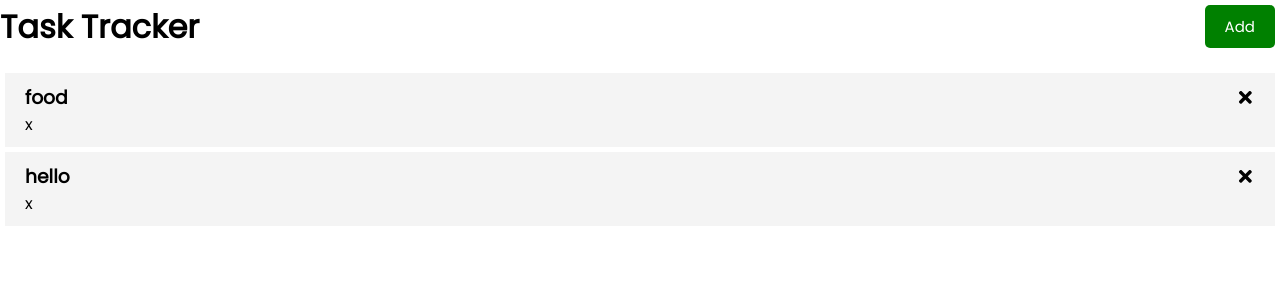
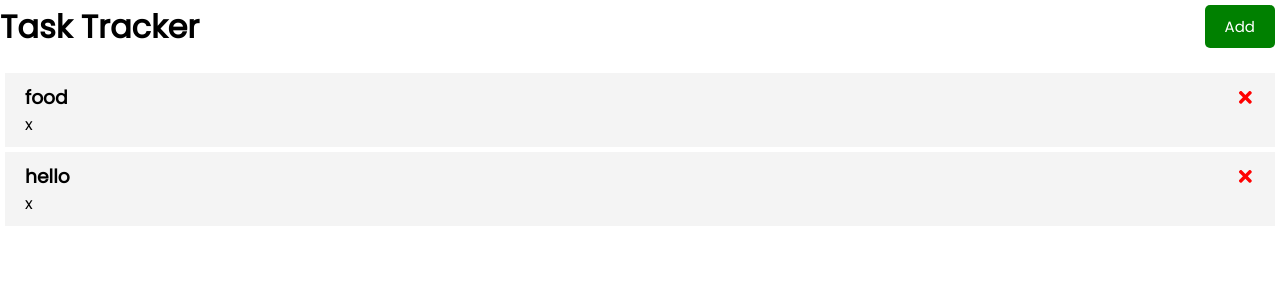
Before and after one commit to nadvolod/react-js-crash-course, a React (Create React App) app in the folder react-task-tracker/: page / in a window 1280 px wide. Shown: the top 300 px of the page. Built offline with nearby package versions, Linux system fonts and the light colour scheme.

Commit message:
add onDelete event to our Task

```diff
--- /dev/null
+++ b/package.json
@@ -0,0 +1,5 @@
+{
+  "dependencies": {
+    "react-icons": "^4.2.0"
+  }
+}
--- a/react-task-tracker/src/App.js
+++ b/react-task-tracker/src/App.js
@@ -21,10 +21,17 @@
     ]
 )
 
+// Delete a task
+// 'nfn' to create a const function with param
+const deleteTask = (id) => {
+  console.log('delete', id)
+}
+
+
   return (
     <div className="App">
       <Header />
-      <Tasks tasks={tasks}/>
+      <Tasks tasks={tasks} onDelete={deleteTask}/>
     </div>
   );
 }
--- a/react-task-tracker/src/components/Task.js
+++ b/react-task-tracker/src/components/Task.js
@@ -2,11 +2,14 @@
 import {FaTimes} from 'react-icons/fa'
 
 // rafce - React arrow function component export
-const Task = ({task}) => {
+const Task = ({task, onDelete}) => {
     return (
         <div className='task'>
             {/* FaTimes is a component from react-icons that creates an X */}
-            <h3>{task.text} <FaTimes />
+            <h3>{task.text}
+            <FaTimes style={{ color: 'red', cursor: 'pointer'}}
+            // onClick event will call a function onDelete() which is passed from the parents
+            onClick={() => onDelete(task.id)} />
             </h3>
             <p>{task.day}</p>
         </div>
--- a/react-task-tracker/src/components/Tasks.js
+++ b/react-task-tracker/src/components/Tasks.js
@@ -1,13 +1,16 @@
 import Task from './Task'
 
-const Tasks = ({tasks}) => {
+const Tasks = ({tasks, onDelete}) => {
     // Everything is still the same, however, now the list is part
     // of our component state
     return (
         <>
             {tasks.map((task) => (
                 // A child in a list should have a unique key
-                <Task key={task.id} task={task} />
+                <Task key={task.id} task={task}
+                // When the onDelete is called, it will call the event passed in through param 'onDelete'
+                onDelete={onDelete}
+                />
              ))}
         </>
     )
```
Also changed, not shown: 2 other files (tests, documents, lock files or other folders).
